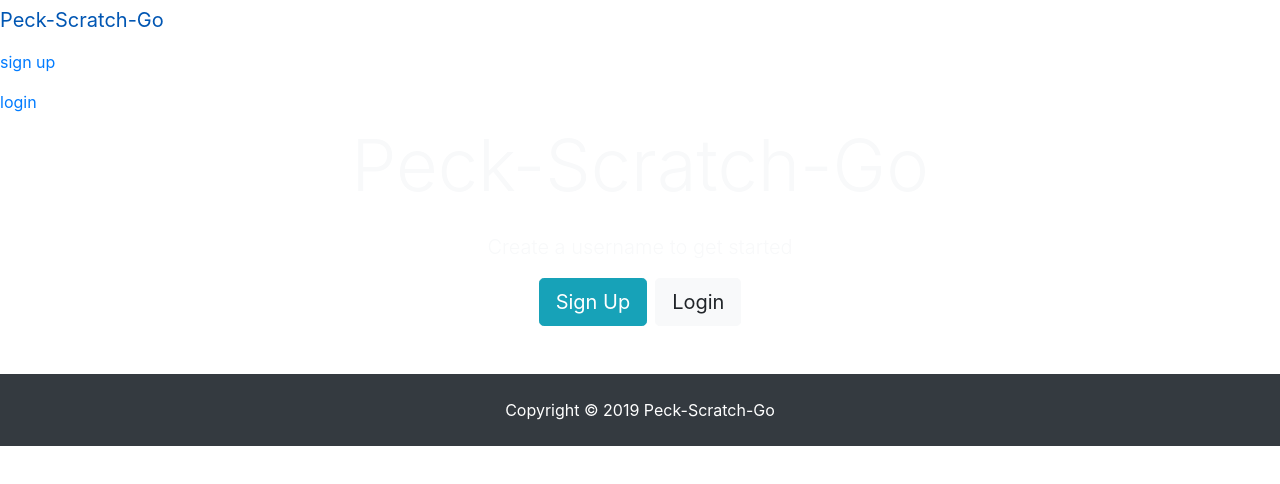
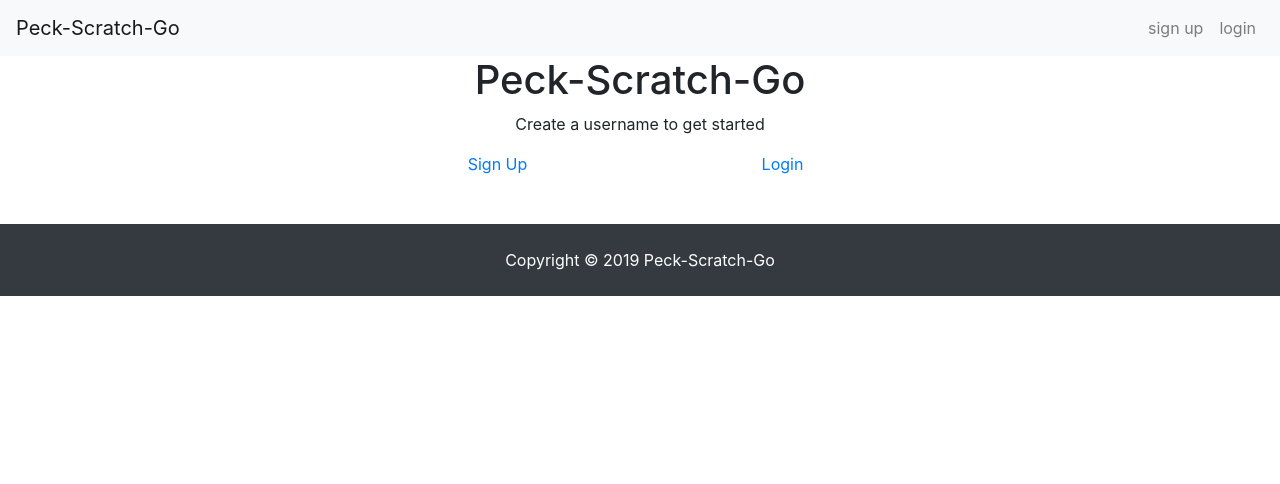
Before and after one commit to Mr-Geckley/peck-scratch-go, a React (Create React App) app in the folder client/: page / in a window 1280 px wide. Shown: the top 484 px of the page. Built offline with nearby package versions, Linux system fonts and the light colour scheme.

Commit message:
Layout landing page and nav menu

```diff
--- a/client/src/components/game/CoreApp.js
+++ b/client/src/components/game/CoreApp.js
@@ -254,12 +254,12 @@ class CoreApp extends Component {
       <div>
         <Header />
         <div
-          className="game-board"
+          className="game-board "
           style={{ backgroundImage: "url(" + pic + ")" }}
         >
           {this.renderBoard()}
         </div>
-        <div
+        {/* <div
           id="boardDisplay"
           className="board"
           // style={{
@@ -267,7 +267,7 @@ class CoreApp extends Component {
           //   // height: 300,
           //   // width: 300
           // }}
-        />
+        /> */}
         <Footer />
       </div>
     );
--- a/client/src/components/layout/Landing.js
+++ b/client/src/components/layout/Landing.js
@@ -19,23 +19,24 @@ class Landing extends Component {
 
   render() {
     return (
+      <div className="container">
         <div>
-        <div className="landing">
-          <div className="dark-overlay landing-inner text-light">
-            <div className="container">
           <div className="row">
-                <div className="col-md-12 text-center">
-                  <h1 className="display-3 mb-4">Peck-Scratch-Go</h1>
-                  <p className="lead">Create a username to get started</p>
-                  <Link to="/register" className="btn btn-lg btn-info mr-2">
+            <h1 className="col text-center ">Peck-Scratch-Go</h1>
+          </div>
+          <div className="row ">
+            <p className="col text-center">Create a username to get started</p>
+          </div>
+          <div className="row">
+            <span className="col" />
+
+            <Link className="col text-center" to="/register">
               Sign Up
             </Link>
-                  <Link to="/login" className="btn btn-lg btn-light">
+            <Link className="col text-center" to="/login">
               Login
             </Link>
-                </div>
-              </div>
-            </div>
+            <span className="col" />
           </div>
         </div>
       </div>
--- a/client/src/components/layout/Navi.js
+++ b/client/src/components/layout/Navi.js
@@ -15,57 +15,57 @@ class Navi extends Component {
 
   onThemeChangeClick() {
     this.props.updateTheme();
-    console.log("them change button clicked");
   }
 
   render() {
     const { isAuthenticated } = this.props.user;
 
     const userLinks = (
-      <ul className="navbar-nav m1-auto">
-        <li className="nav-item">
-          <button onClick={this.onLogoutClick.bind(this)} className="nav-link">
-            LOGOUT
-          </button>
-          <button
-            onClick={this.onThemeChangeClick.bind(this)}
-            className="nav-link"
-          >
+      <div className="collapse navbar-collapse  " id="navbarMenu">
+        <ul className="navbar-nav">
+          <li className="nav-item ml-auto">
+            <button onClick={this.onLogoutClick.bind(this)}>LOGOUT</button>
+          </li>
+          <li className="nav-item ml-auto">
+            <button onClick={this.onThemeChangeClick.bind(this)}>
               CHANGE THEME
             </button>
           </li>
         </ul>
+      </div>
     );
 
     const publicLinks = (
-      <ul className="navbar-nav m1-auto">
-        <li className="nav-item">
+      <div className="ml-auto collapse navbar-collapse" id="navbarMenu">
+        <ul className="navbar-nav steve">
+          <li className="nav-item ">
             <Link className="nav-link" to="/register">
               sign up
             </Link>
           </li>
-        <li className="nav-item">
+          <li className="nav-item ">
             <Link className="nav-link" to="/login">
               login
             </Link>
           </li>
         </ul>
+      </div>
     );
 
     return (
-      <nav>
-        <div className="containter">
+      <nav className="navbar navbar-expand-sm navbar-light bg-light">
         <Link className="navbar-brand" to="/">
           Peck-Scratch-Go
         </Link>
+        <div className="ml-auto">
           <button
-            className="navbar-toggler"
-            type="button"
+            className="navbar-toggler "
             data-toggle="collapse"
-            data-target="#mobil-nav"
+            data-target="#navbarMenu"
           >
             <span className="navbar-toggler-icon" />
           </button>
+
           {isAuthenticated ? userLinks : publicLinks}
         </div>
       </nav>
```
Lines whose indentation alone changed are shown as unchanged.
